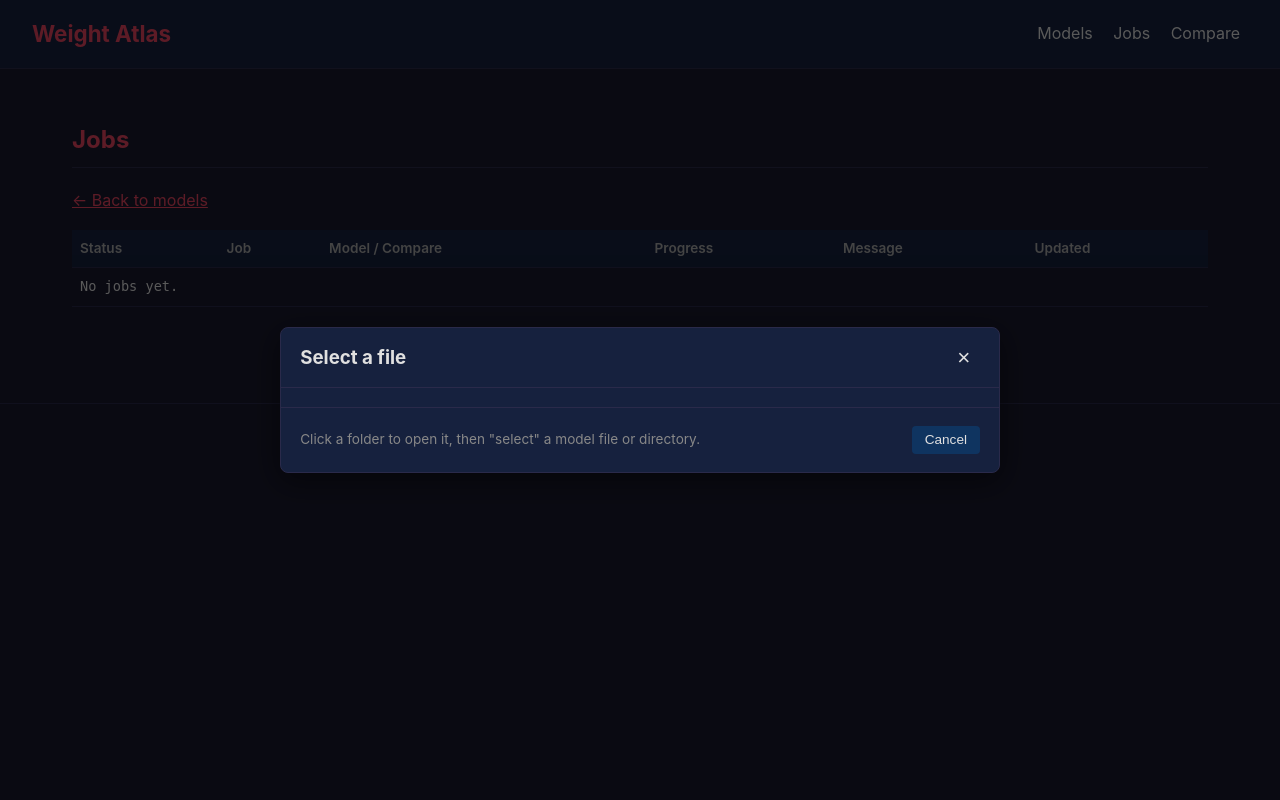
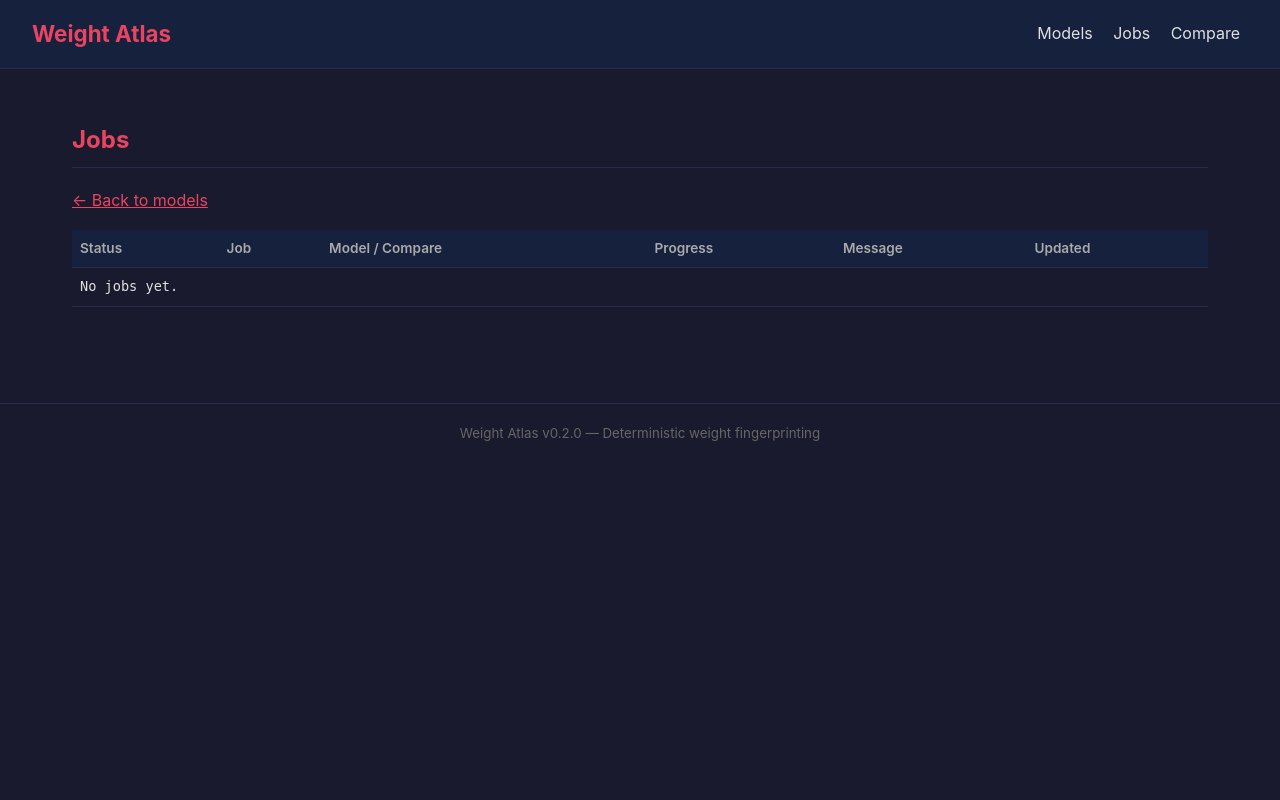
Before and after one commit to asb-42/weight-atlas, a FastAPI app: template src/weight_atlas/ui/templates/jobs.html in a window 1280 px wide. Run offline with FastAPI, Linux system fonts and the light colour scheme; the template is opened without the code that fills it, so the values that code supplies are empty; parts of the project's set-up code (start-up, migrations or seed data) failed here and were passed over; some libraries are stand-ins or nearby versions.

Commit message:
Fix file-browser modal cannot be closed (hidden overridden by display:flex)
.modal-overlay sets display:flex, which overrides the 'hidden' attribute's
display:none — so the modal was visible on every page load and stayed visible
after Close/Cancel/Escape (all of which set hidden=true). Add a
.modal-overlay[hidden] { display:none } rule so the hidden attribute wins.

Verified: CSS served with the fix, /api/browse returns fragments, API tests
pass.

```diff
--- a/src/weight_atlas/ui/static/style.css
+++ b/src/weight_atlas/ui/static/style.css
@@ -137,6 +137,13 @@ a {
     align-items: center;
     justify-content: center;
     z-index: 1000;
+}
+
+/* The [hidden] attribute must win over display:flex above, or the modal can
+   never be hidden again (its close buttons/Cancel/Escape set hidden=true but
+   the overlay stays visible). */
+.modal-overlay[hidden] {
+    display: none;
 }
 
 .modal {
```
